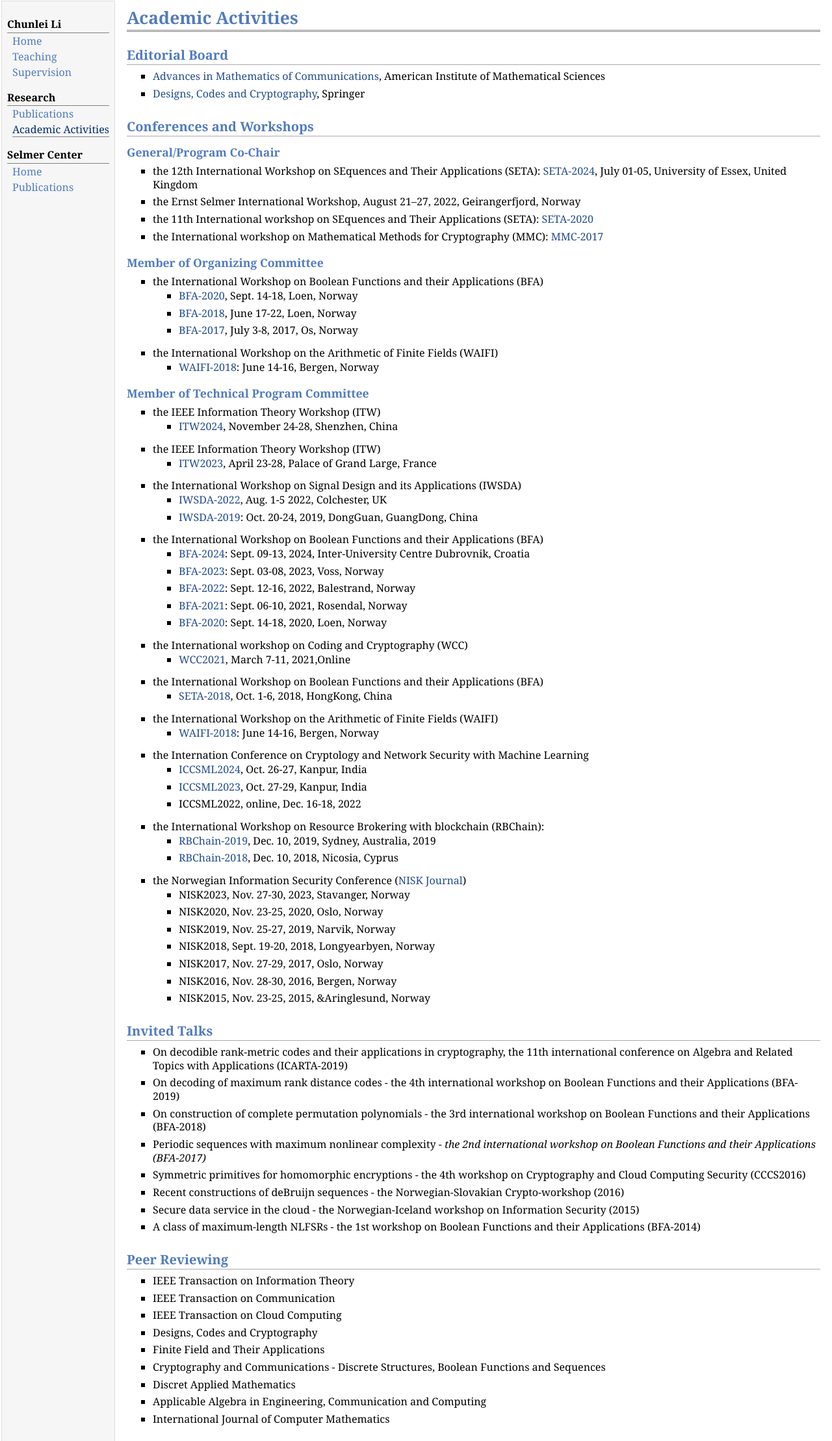
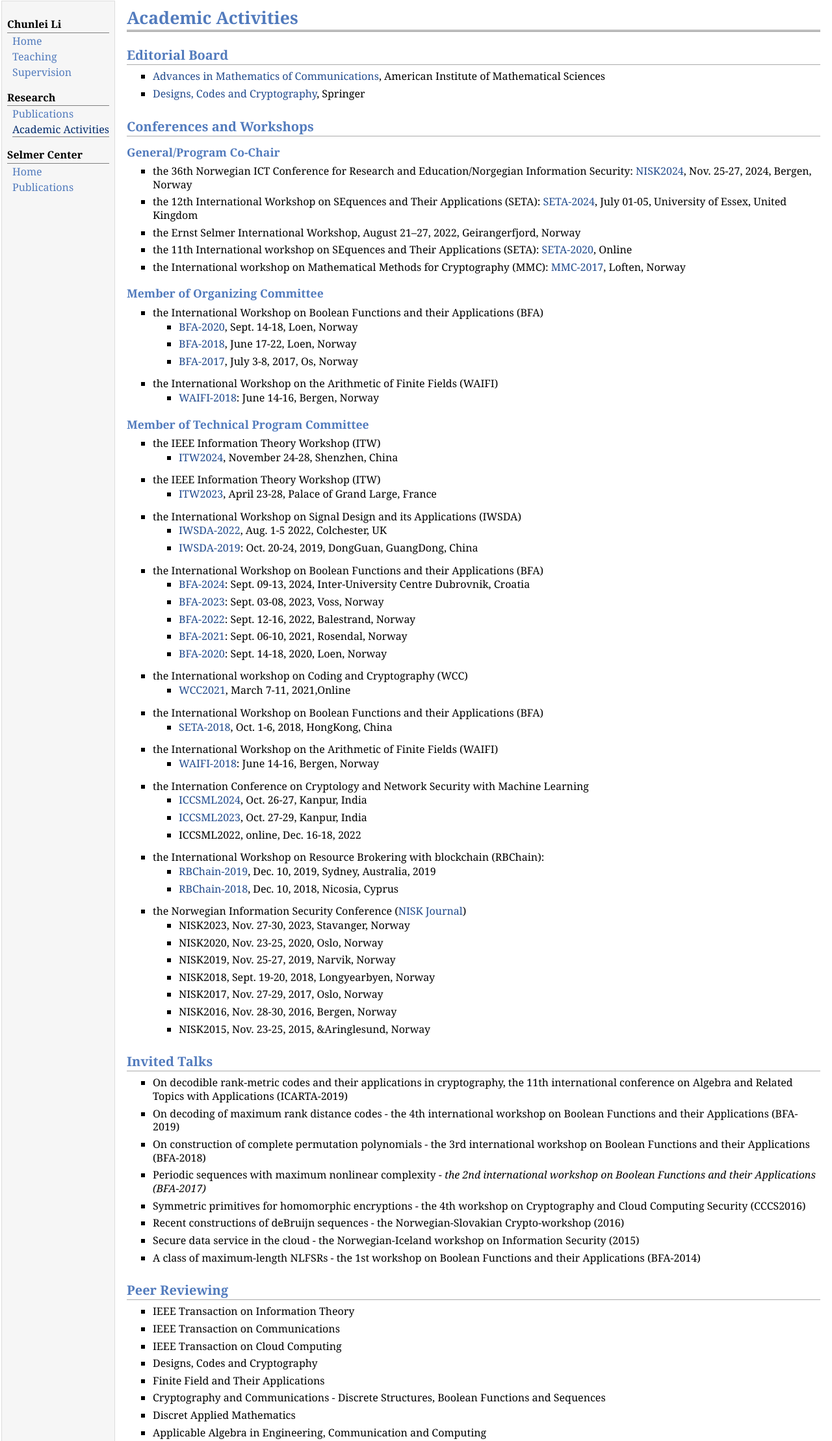
Before and after one commit to Chunlei-Li/chunlei-li.github.io, a plain HTML site: page academy.html in a window 1280 px wide. Shown: the part 1-2219 px from the top of the page at 65% size. Drawn offline with Linux system fonts and the light colour scheme.

Commit message:
Update publication.html, academy.html

```diff
--- a/academy.html
+++ b/academy.html
@@ -36,13 +36,15 @@
 <h2>Conferences and Workshops</h2>
 <h3>General/Program Co-Chair</h3>
 <ul>
+<li><p>the 36th Norwegian ICT Conference for Research and Education/Norgegian Information Security: <a href="https://www.nikt2024.no/call-for-submissions/nisk-2024-call-for-papers">NISK2024</a>, Nov. 25-27, 2024, Bergen, Norway</p>
+</li>
 <li><p>the 12th International Workshop on SEquences and Their Applications (SETA): <a href="https://seta-2024.github.io/">SETA-2024</a>, July 01-05, University of Essex, United Kingdom </p>
 </li>
 <li><p>the Ernst Selmer International Workshop, August 21–27, 2022, Geirangerfjord, Norway </p>
 </li>
-<li><p>the 11th International workshop on SEquences and Their Applications (SETA): <a href="http://seta-2020.org">SETA-2020</a></p>
+<li><p>the 11th International workshop on SEquences and Their Applications (SETA): <a href="http://seta-2020.org">SETA-2020</a>, Online</p>
 </li>
-<li><p>the International workshop on Mathematical Methods for Cryptography (MMC): <a href="http://people.uib.no/chunlei.li/workshops/lofoten/">MMC-2017</a> </p>
+<li><p>the International workshop on Mathematical Methods for Cryptography (MMC): <a href="http://people.uib.no/chunlei.li/workshops/lofoten/">MMC-2017</a>, Loften, Norway</p>
 </li>
 </ul>
 <h3>Member of Organizing Committee</h3>
@@ -170,7 +172,7 @@
 <ul>
 <li><p>IEEE Transaction on Information Theory </p>
 </li>
-<li><p>IEEE Transaction on Communication</p>
+<li><p>IEEE Transaction on Communications</p>
 </li>
 <li><p>IEEE Transaction on Cloud Computing </p>
 </li>
@@ -190,7 +192,7 @@ Functions and Sequences </p>
 </ul>
 <div id="footer">
 <div id="footer-text">
-Page generated 2024-08-06 16:04:57 CEST, by <a href="http://jemdoc.jaboc.net/">jemdoc</a>.
+Page generated 2024-08-07 23:22:15 CEST, by <a href="http://jemdoc.jaboc.net/">jemdoc</a>.
 </div>
 </div>
 </td>
```
Also changed, not shown: publication.html (+1 -1 lines).
